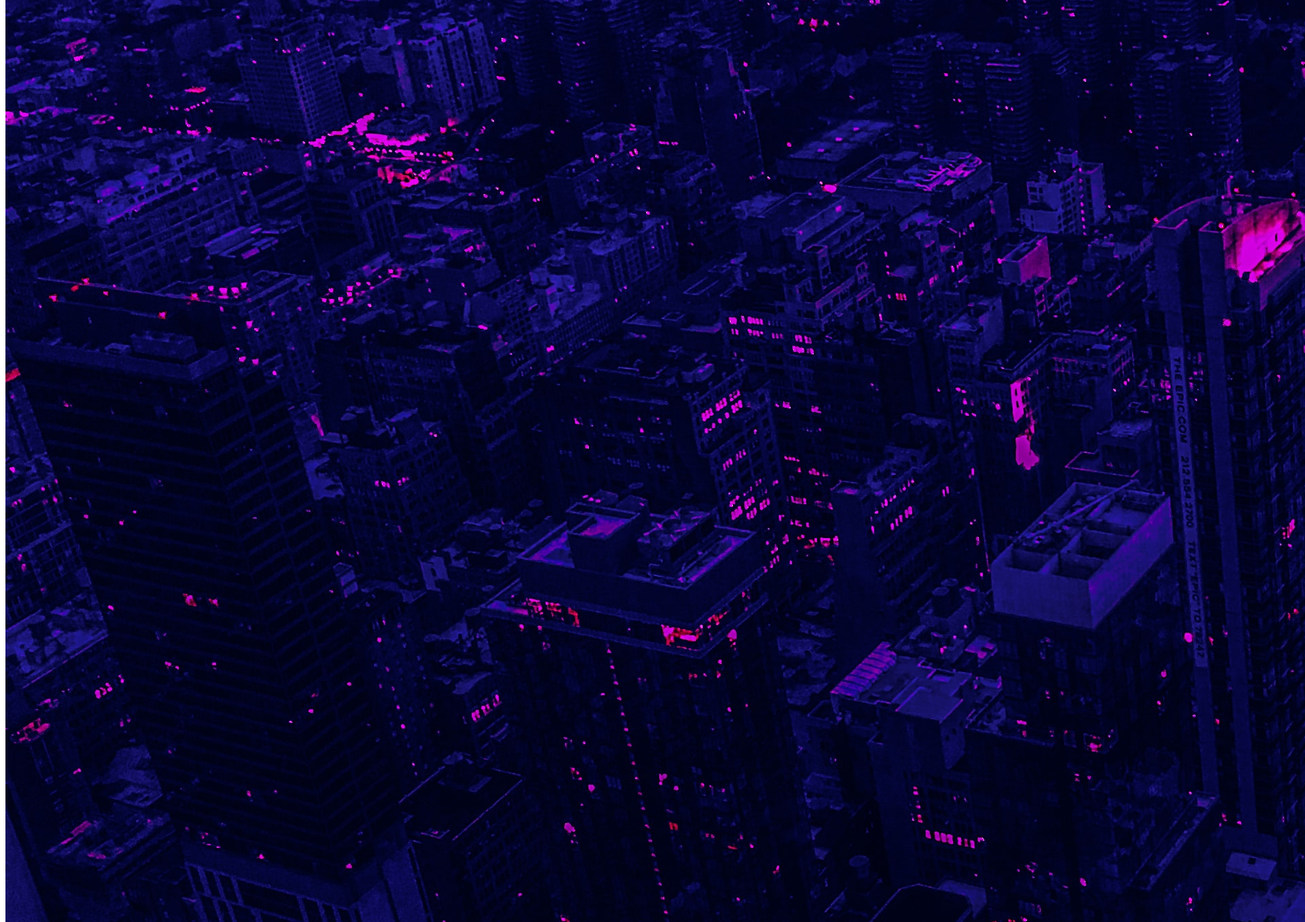
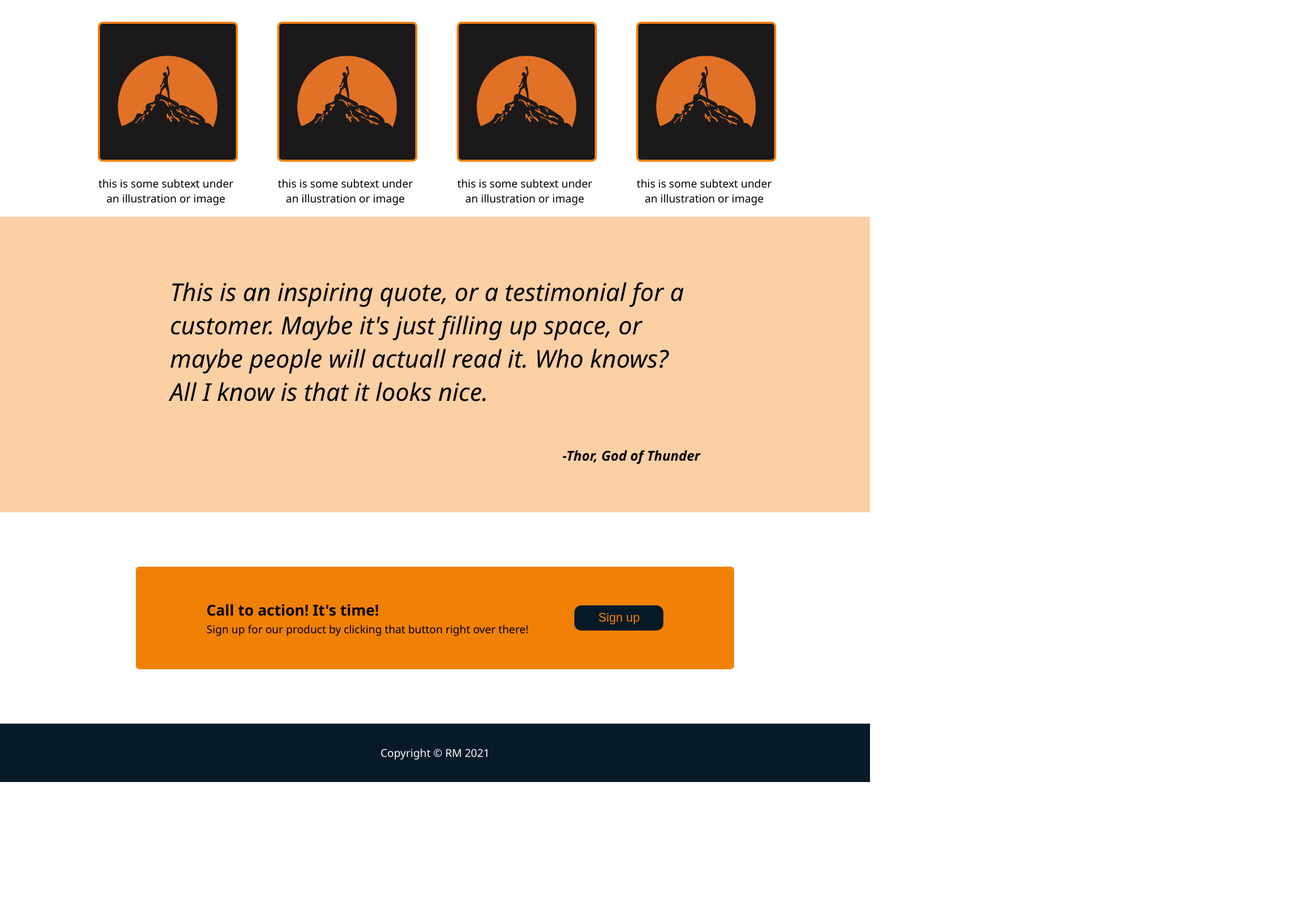
Before and after one commit to rokmlakar/landing, a plain HTML site: page index.html in a window 1280 px wide. Shown: the part 741-2098 px from the top of the page at 68% size, 1920 px wide, since content can reach past the window. After the commit the page ends 1892 px from the top, so only its background shows below. Drawn offline with Linux system fonts and the light colour scheme.

Commit message:
added images and styled the document

```diff
--- a/index.html
+++ b/index.html
@@ -1,5 +1,6 @@
 <!DOCTYPE html>
 <html lang="en">
+
 <head>
     <meta charset="UTF-8">
     <meta http-equiv="X-UA-Compatible" content="IE=edge">
@@ -7,6 +8,7 @@
     <title>Landing</title>
     <link rel="stylesheet" href="style.css">
 </head>
+
 <body>
     <div class="navbar">
         <div class="logo">
@@ -14,34 +16,42 @@
         </div>
         <div class="links">
             <ul>
-                <li>header link one</li>
-                <li>header link two</li>
-                <li>header link three</li>
+                <li><a href="#">header link one</a></li>
+                <li><a href="#">header link two</a></li>
+                <li><a href="#">header link three</a></li>
             </ul>
         </div>
     </div>
     <div class="header">
         <div class="left">
-            <h3>This webiste is awesome</h3>
+            <h3>This website is awesome</h3>
             <p>This website has some subtext that goes here under
                 the main title. It's a smaller font and the color
                 is lower contrast
             </p>
-            <button>Sign up</button>
+            <button id="btn1">Sign up</button>
         </div>
-        <div class="right">
-            <img src="img/york.jpg" alt="">
+        <img src="img/mtn.jpg" alt="">
+    </div>
+    <div class="info">
+        <h4>Some random information.</h4>
+    </div>
+    <div class="box">
+        <div class="single-box">
+            <img src="img/mtnic.jpg" id="icon" alt="">
+            <p>this is some subtext under an illustration or image</p>
         </div>
-    </div>
-    <div class="main">
-        <div class="info">
-            <h4>Some random information.</h4>
+        <div class="single-box">
+            <img src="img/mtnic.jpg" id="icon" alt="">
+            <p>this is some subtext under an illustration or image</p>
         </div>
-        <div class="box">
-            <img src="img/box1.jpg" alt="">
-            <img src="img/box2.jpg" alt="">
-            <img src="img/box3.jpg" alt="">
-            <img src="img/box4.jpg" alt="">
+        <div class="single-box">
+            <img src="img/mtnic.jpg" id="icon" alt="">
+            <p>this is some subtext under an illustration or image</p>
+        </div>
+        <div class="single-box">
+            <img src="img/mtnic.jpg" id="icon" alt="">
+            <p>this is some subtext under an illustration or image</p>
         </div>
     </div>
     <div class="quote">
@@ -49,17 +59,23 @@
             Maybe it's just filling up space, or maybe people will
             actuall read it. Who knows? All I know is that it looks nice.
         </p>
-        <p>-Thor, God of Thunder</p>
+        <p id="qt">-Thor, God of Thunder</p>
     </div>
     <div class="cta">
-        <p>Call to action! It's time!</p>
-        <p>Sign up for our product by clicking that button right
-            over there!
-        </p>
-        <button>Sign up</button>
+        <div class="cta-left">
+            <p id="cta-title">Call to action! It's time!</p>
+            <p id="cta-text">Sign up for our product by clicking that button right
+                over there!
+            </p>
+        </div>
+        <div class="cta-right">
+            <button id="btn1">Sign up</button>
+        </div>
     </div>
+
     <div class="footer">
-        <p>Copyright &copy; The Odin Project 2021</p>
+        <p>Copyright &copy; RM 2021</p>
     </div>
 </body>
+
 </html>
--- a/style.css
+++ b/style.css
@@ -0,0 +1,163 @@
+body{
+    display: flex;
+    flex-direction: column;
+    font-family: 'Segoe UI', Tahoma, Geneva, Verdana, sans-serif;
+    margin: 0;
+}
+
+.navbar{
+    display: flex;
+    justify-content: space-between;
+    background-color: #1f2937;
+    color: #eee;
+    padding: 30px;
+    align-items: center;
+    padding: 2rem 8rem;
+}
+
+.logo{
+    font-size: 20px;
+    font-weight: 600;
+}
+ul{
+    display: flex;
+    gap: 3rem;
+    list-style-type: none;
+    margin: 0;
+    padding: 0;
+}
+a{
+    text-decoration: none;
+    color:#eee;
+}
+
+h3{
+    font-size: 48px;
+    font-weight: 800;
+    color: #F18006;
+}
+
+h4{
+    font-size: 36px;
+    font-weight: 800;
+    color: #071A28;
+}
+
+.left{
+    flex-basis: 30%;
+    color: #eee;
+}
+
+
+
+.header{
+    display: flex;
+    justify-content: center;
+    align-items: center;
+    gap: 4rem;
+    margin: 0;
+    background-color:#1f2937 ;
+    padding: 4rem 5rem 8rem ;
+}
+
+img{
+    max-width: 600px;
+    max-height: 300px;
+    border-radius: 7px;
+}
+
+#btn1{
+    color: #F18006;
+    font-size: 18px;
+    padding: 8px 35px;
+    background-color: #071A28;
+    border-radius: 10px;
+    border-style: none;
+    cursor: pointer;
+}
+
+#btn1:hover{
+    color:#071A28 ;
+    background-color:#F18006 ;
+    border: 1px solid #071A28;
+}
+
+.info{
+    text-align: center;
+}
+
+.box{
+    display: flex;
+    align-items: center;
+    justify-content: center;
+    flex-wrap: wrap;
+    text-align: center;
+    gap: 4rem;
+
+}
+
+#icon{
+    width: 200px;
+    border: 3px solid #F18006;
+
+}
+.single-box{
+    width: 200px;
+}
+
+.quote{
+    display: flex;
+    flex-direction: column;
+    justify-content: center;
+    text-align: left;
+    background-color: #f17f065d;
+    padding: 50px 250px;
+    font-size: 36px;
+    font-style: italic;
+}
+
+#qt{
+    text-align: right;
+    font-size: 20px;
+    font-weight: 700;
+}
+
+.cta{
+    display: flex;
+    justify-content: space-around;
+    background-color: #F18006;
+    align-items: center;
+    border-radius: 5px;
+    margin: 5rem 200px;
+    padding: 3rem 5rem;
+    flex: 1;
+    gap: 20px;
+}
+
+#cta-title{
+    font-size: 22px;
+    font-weight: 700;
+    margin: 0;
+}
+
+#cta-text{
+    margin: 0;
+}
+
+.cta-left{
+    display: flex;
+    flex-direction: column;
+    justify-content: center;
+    gap: 3px;
+    padding: 0;
+    margin: 0;
+}
+
+.footer{
+    background-color: #071A28;
+    display: flex;
+    align-items: center;
+    justify-content: center;
+    padding: 1rem;
+    color: white;
+}
```
Also changed, not shown: img/city.jpg (added), img/mtn.jpg (added), img/mtnic.jpg (added).
